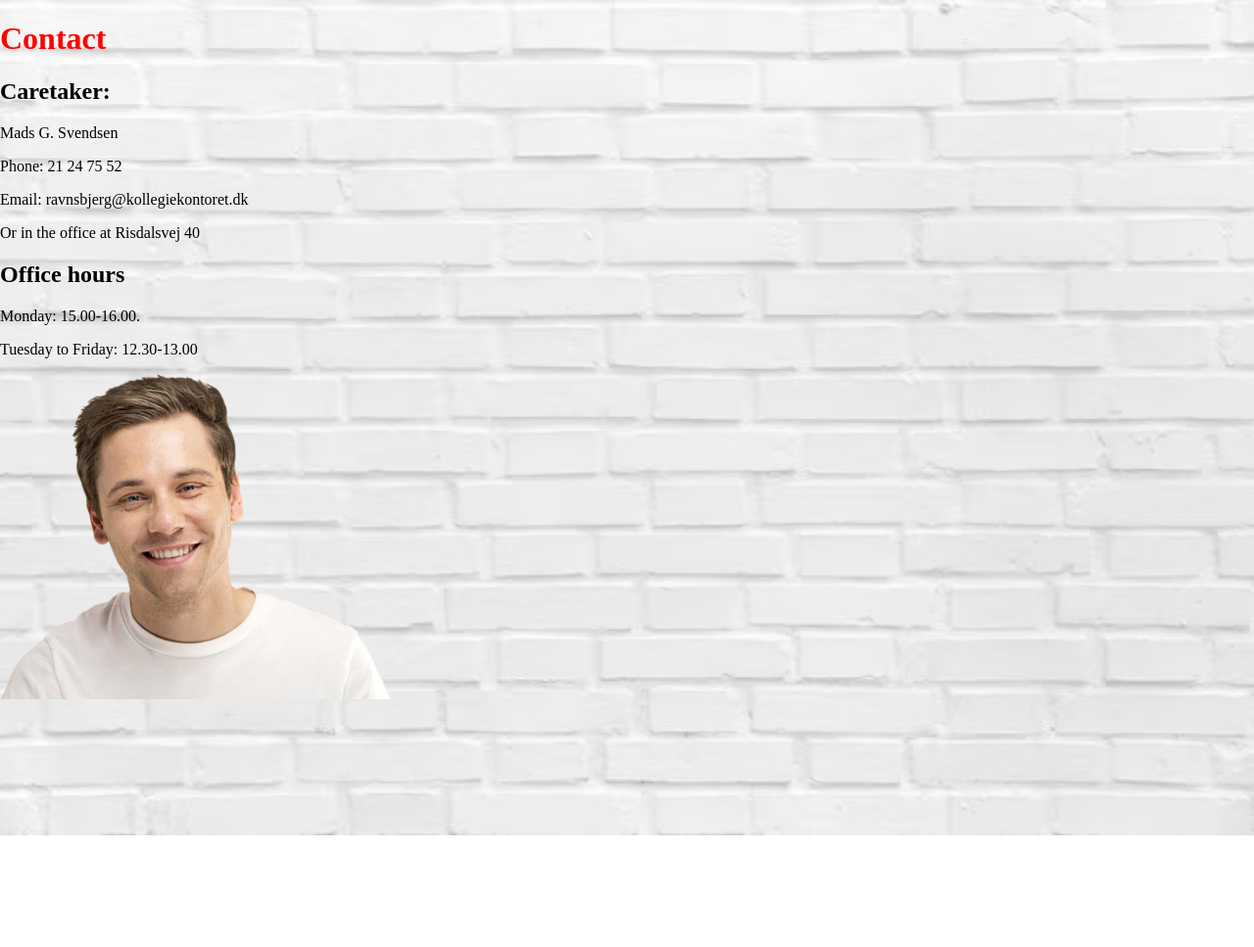
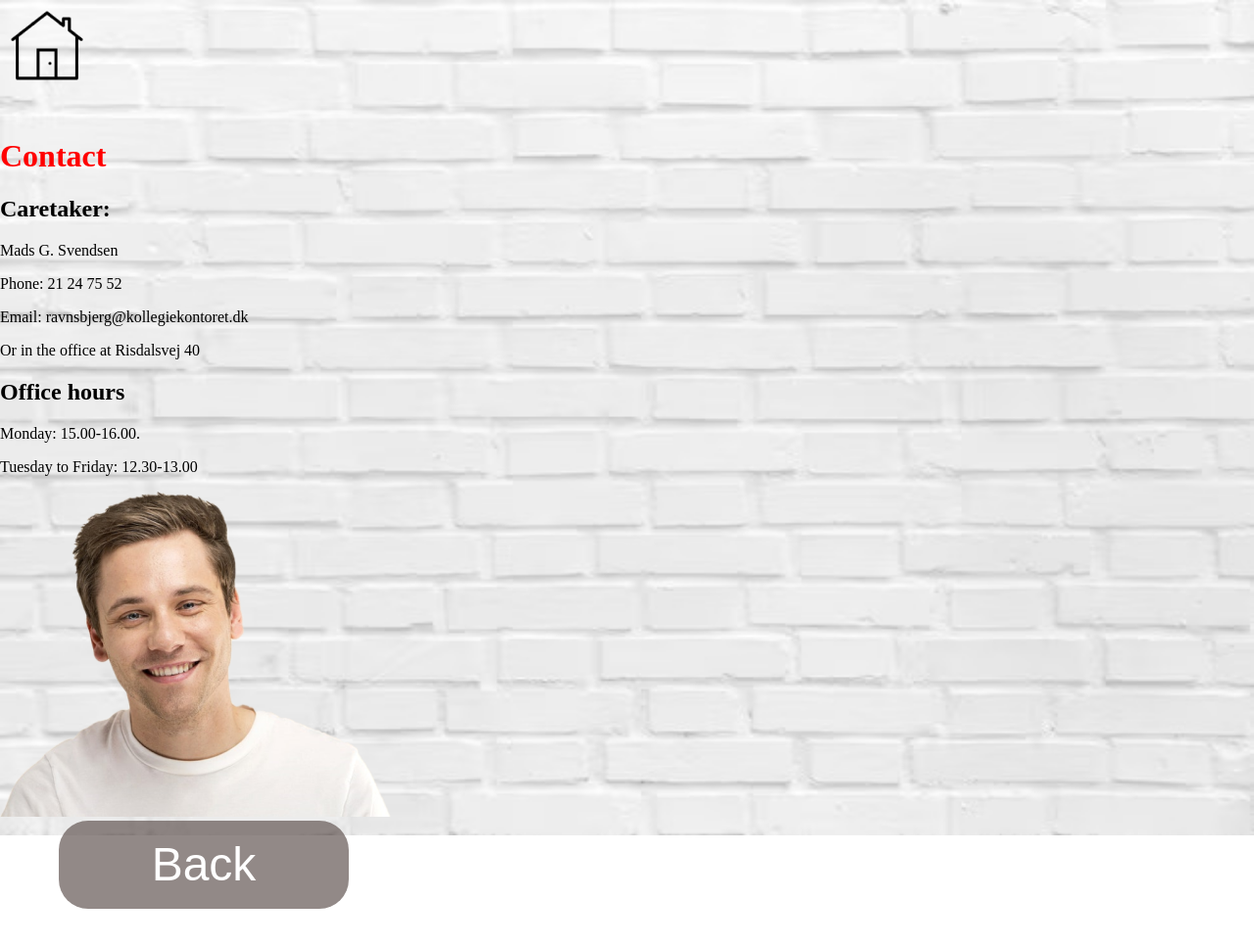
Before and after one commit to christinapoly/PrototypeProject, a PHP site: page /contacts.html in a window 1280 px wide. Shown: the top 967 px of the page at 98% size. Run offline with PHP 8.4, Linux system fonts and the light colour scheme.

Commit message:
blahblha

```diff
--- a/contacts.html
+++ b/contacts.html
@@ -1,12 +1,26 @@
 <!DOCTYPE html>
 <html lang="en">
+
 <head>
     <meta charset="UTF-8">
     <meta name="viewport" content="width=device-width, initial-scale=1.0">
     <title>Document</title>
     <link rel="stylesheet" href="styles.css">
 </head>
+
 <body>
+    <div class="header2">
+        <div class="home_btn">
+            <a href="index.html">
+                <img src="images/Home_Page.png" alt="Home">
+            </a>
+
+        </div>
+        <div class="lang_change">
+            <img src="images/Globe.png" alt="globe">
+            <p>DK/ENG</p>
+        </div>
+    </div>
     <h1 id="title_contact"> Contact </h1>
     <h2> Caretaker: </h2>
     <p> Mads G. Svendsen</p>
@@ -16,6 +30,9 @@
     <h2> Office hours</h2>
     <p> Monday: 15.00-16.00.</p>
     <p>Tuesday to Friday: 12.30-13.00</p>
+    <img src="images/caretaker.png" alt="Caretaker">
+    <div class="boxes3">
+        <a href="index.html" class="back">Back</a>
+    </div>
 </body>
 </html>
-<img src="images/caretaker.png" alt="Caretaker">
--- a/styles.css
+++ b/styles.css
@@ -14,6 +14,7 @@ a{
 
 .header2 {
     height: 100px;
+    /* position: fixed; */
     /* width: 1920px; */
     padding: 10px;
     display: flex;
```
Also changed, not shown: facilities-main.html (+12 -0 lines).
